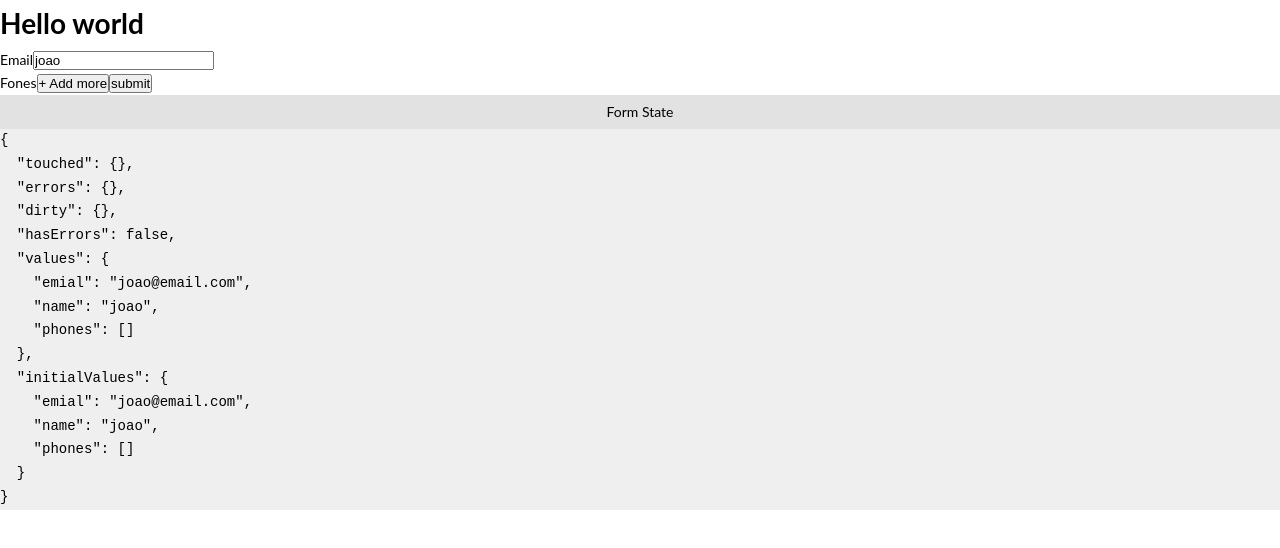
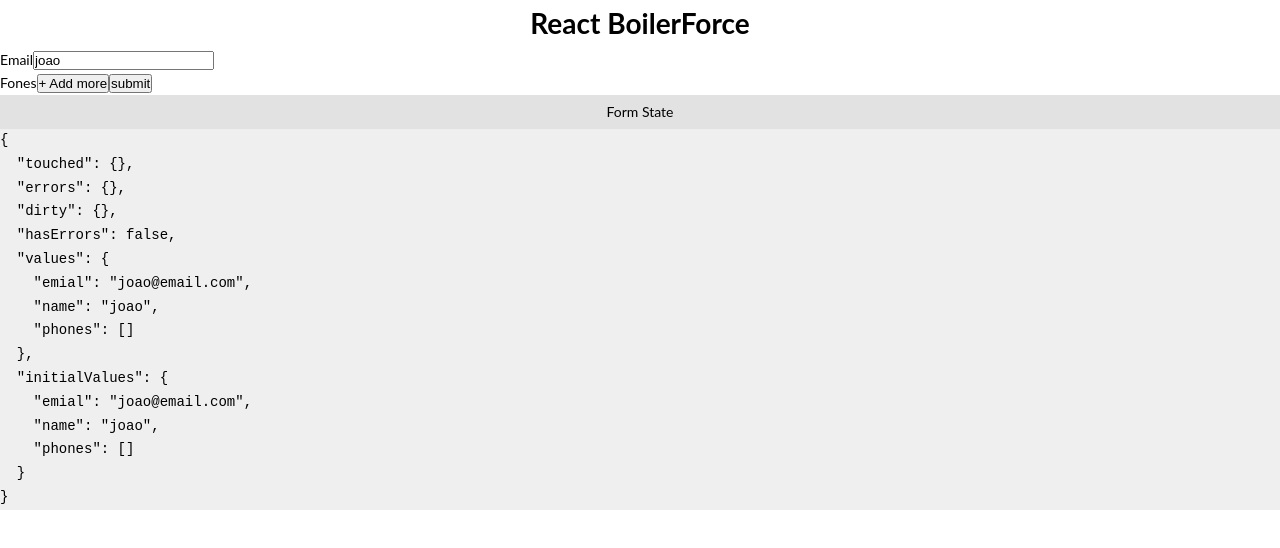
Before and after one commit to jeffersondesouza/react-webpack, a React app: page / in a window 1280 px wide. Shown: the top 548 px of the page. Built offline with nearby package versions, Linux system fonts and the light colour scheme.

Commit message:
header ok

```diff
--- a/src/App.js
+++ b/src/App.js
@@ -1,13 +1,9 @@
 import React, { Component, Fragment } from 'react';
-import axios from 'axios';
-
 import './style/sass/main.scss';
-import Form from './components/forms/FormWrapper/Form';
-import Reservation from './components/Reservation';
-
 
 
 import {
+  Form,
   ErrorMessage,
   DebugForm,
   InputField,
@@ -15,7 +11,7 @@ import {
   FormGroup
 } from './components/forms/FormWrapper';
 
-
+import Header from './components/layout/Header';
 
 
 export default class App extends Component {
@@ -31,31 +27,25 @@ export default class App extends Component {
 
   }
 
-  handleSubmit = (v)=>{
+  handleSubmit = (v) => {
     console.log('v', v);
   }
 
   render() {
     const { values } = this.state;
 
-
-
     return (
       <div>
-        <h1>Hello world</h1>
-        <i className="icon-rebel"></i>
+        <Header />
         <FormGroup initialValues={values} validate={this.validate} onSubmit={this.handleSubmit}>
-          {(formProps) => {
+          {(formProps) =>
 
-            return (
             <Form {...formProps}>
-
               <div>
                 <label>Email</label>
                 <InputField name="name" {...formProps} />
                 <ErrorMessage  {...formProps} name="email" />
               </div>
-
 
               <div className="form-group">
                 <label>Fones</label>
@@ -64,7 +54,7 @@ export default class App extends Component {
                     const { arrayHelpers, handleAddMore } = inputArrayProps;
 
                     return (
-                        <React.Fragment>
+                      <Fragment>
                         {
                           arrayHelpers.map((item, i) => (
                             !item[`destroy.${i}`] && <div key={i} >
@@ -80,19 +70,16 @@ export default class App extends Component {
                           onClick={() => handleAddMore('code', 'number', 'destroy')}>
                           + Add more
                           </button>
-                        </React.Fragment>
+                      </Fragment>
                     );
                   }
                   }
                 </InputFieldArray>
                 <button>submit</button>
               </div>
-
-
               <DebugForm {...formProps} />
             </Form>
-            )
-          }}
+          }
         </FormGroup>
 
       </div>
--- /dev/null
+++ b/src/components/layout/Header/header.scss
@@ -0,0 +1,11 @@
+.header {
+  margin: 1rem;
+  &__title {
+    display: flex;
+    justify-content: center;
+    align-items: center;
+  }
+  &__primary-heading{
+    margin: 0 .5rem;
+  }
+}
--- /dev/null
+++ b/src/components/layout/Header/index.js
@@ -0,0 +1,13 @@
+import React from 'react';
+import './header.scss';
+const Header = () => (
+  <header >
+    <div className="header__title">
+      <i className="icon-rebel"></i>
+      <h1 className="header__primary-heading">React BoilerForce</h1>
+      <i className="icon-empire"></i>
+    </div>
+  </header>
+);
+
+export default Header;
--- a/webpack.config.js
+++ b/webpack.config.js
@@ -116,8 +116,8 @@ module.exports = {
     extensions: ['*', '.js', '.jsx']
   },
   plugins,
-  devServer: {
+/*   devServer: {
     contentBase: './dist',
     hot: true
-  }
+  } */
 };
```
Also changed, not shown: src/conteiners/ForceFormContainer.js (added). Lines whose indentation alone changed are shown as unchanged.
